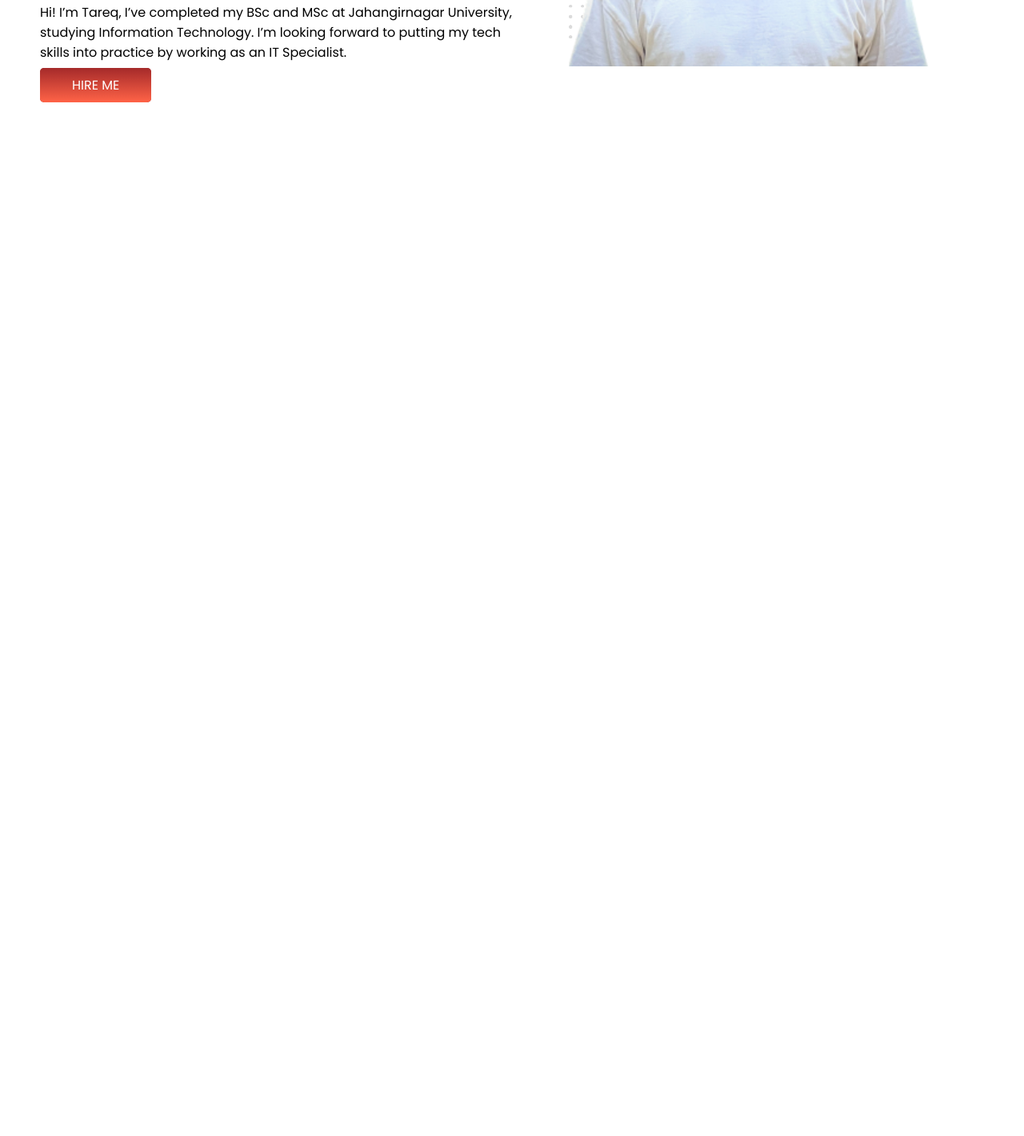
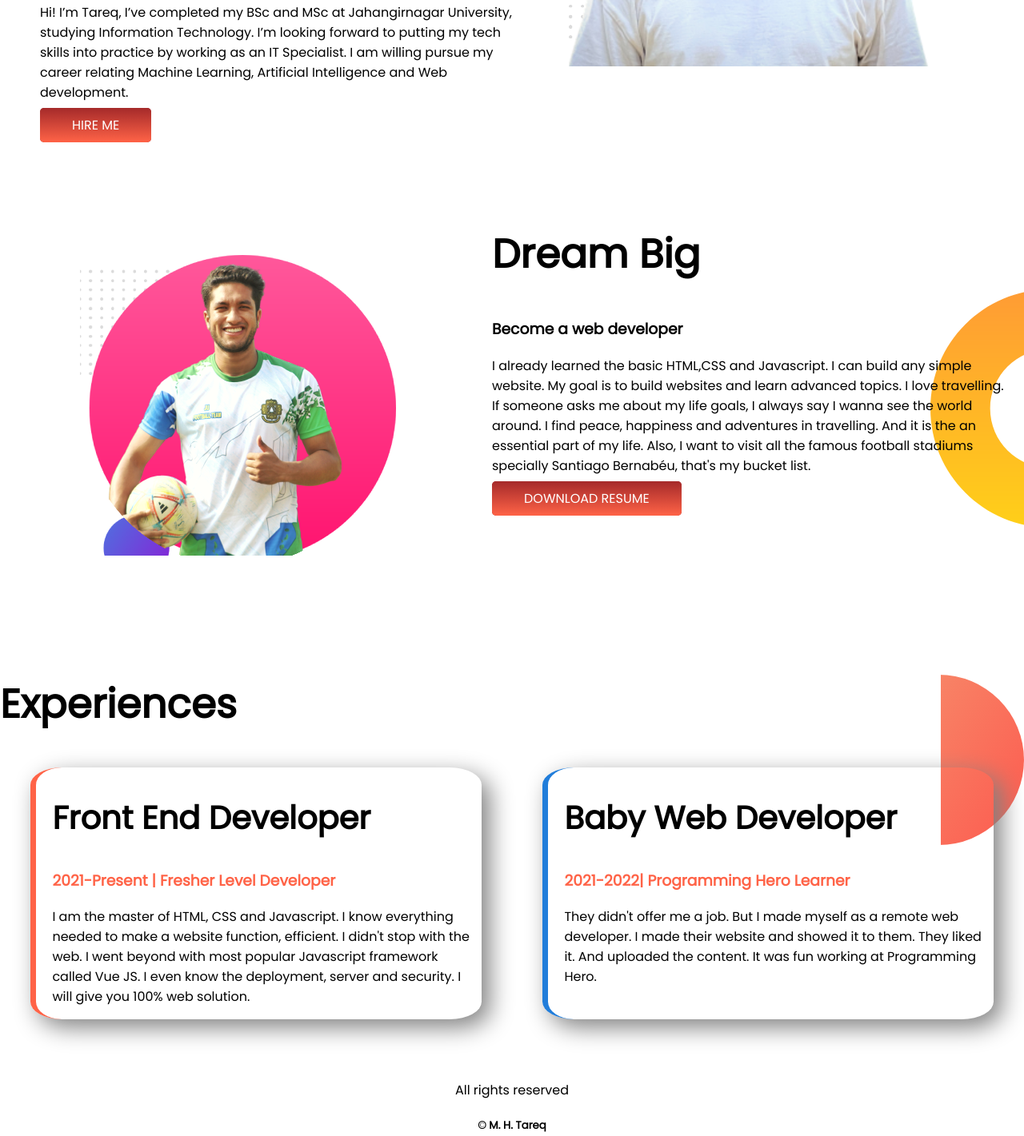
Before and after one commit to MehediTareq/Developer-portfolio, a plain HTML site: page Index.html in a window 1280 px wide. Shown: the part 369-1790 px from the top of the page at 80% size. Before the commit the page ends 800 px from the top, so only its background shows below. Drawn offline with Linux system fonts and the light colour scheme.

Commit message:
style added

```diff
--- a/Index.html
+++ b/Index.html
@@ -14,14 +14,15 @@
 </head>
 
 <body>
-    <section class="top-banner">
+    <section class="top-banner section-flexible">
         <div class="half-width">
             <h1>Welcome to</h1>
             <h1><span class="orange-color">Tareq</span> World!</h1>
             <h3>Javascript Learner and Web Developer</h3>
             <p>Hi! I’m Tareq, I’ve completed my BSc and MSc at Jahangirnagar University, studying Information
                 Technology.
-                I’m looking forward to putting my tech skills into practice by working as an IT Specialist.</p>
+                I’m looking forward to putting my tech skills into practice by working as an IT Specialist. I am willing
+                pursue my career relating Machine Learning, Artificial Intelligence and Web development.</p>
             <a class="link-button" target="_blank" href="https://www.linkedin.com/in/mehedi-hasan-tareq/">HIRE ME</a>
         </div>
 
@@ -29,8 +30,57 @@
             <img src="images/Tareq.png" alt="">
         </div>
     </section>
+    <section class="dream-big section-flexible">
+        <div class="lower-half">
+            <img src="images/Tareq football.png" alt="">
+
+        </div>
+        <div class="lowerhalf-width">
+            <h1>Dream Big</h1>
+            <h3>Become a web developer</h3>
+            <p>I already learned the basic HTML,CSS and Javascript. I can build any simple website. My goal is to build
+                websites
+                and learn advanced topics. I love travelling. If someone asks me about my life goals, I always say I
+                wanna see the world around. I find peace,
+                happiness and adventures in travelling. And it is the an essential part of my life. Also, I want to
+                visit all the famous
+                football stadiums specially Santiago Bernabéu, that's my bucket list.</p>
+            <a class="link-button" target="_blank" href="">DOWNLOAD RESUME</a>
+
+        </div>
+    </section>
+    <section class="experience-area">
+        <H1>Experiences</H1>
+        <div class="section-flexible">
+            <div id="front-end" class="Experience-iteam">
+                <h2>Front End Developer</h2>
+                <h3>2021-Present | Fresher Level Developer</h3>
+                <p>I am the master of HTML, CSS and Javascript. I know everything needed to make a website function,
+                    efficient. I didn't
+                    stop with the web. I went beyond with most popular Javascript framework called Vue JS. I even know
+                    the
+                    deployment,
+                    server and security. I will give you 100% web solution.</p>
+
+            </div>
+            <div id="web-dev" class="Experience-iteam">
+                <h2>Baby Web Developer</h2>
+                <h3>2021-2022| Programming Hero Learner</h3>
+                <p>They didn't offer me a job. But I made myself as a remote web developer. I made their website and
+                    showed
+                    it to them.
+                    They liked it. And uploaded the content. It was fun working at Programming Hero.</p>
+            </div>
+        </div>
+
+
+    </section>
 
 
 </body>
+<footer>
+    <p>All rights reserved</p>
+    <h5>© M. H. Tareq</h5>
+</footer>
 
 </html>
--- a/style.css
+++ b/style.css
@@ -5,6 +5,11 @@ body {
 
 h1 {
     font-size: 50px;
+
+}
+
+h2 {
+    font-size: 40px;
 }
 
 .orange-color {
@@ -12,13 +17,15 @@ h1 {
 
 }
 
-section {
+.section-flexible {
     display: flex;
+    ;
 }
 
 .half-width {
     width: 70%;
     padding: 50px;
+
 
 }
 
@@ -40,3 +47,56 @@ section {
     background-image: url(images/top-banner.png);
     background-repeat: no-repeat;
 }
+
+.dream-big {
+    background-image: url(images/dream-bg.png);
+    background-repeat: no-repeat;
+    background-position: right;
+}
+
+.lower-half {
+    width: 120%;
+    padding: 100px;
+
+}
+
+.lowerhalf-width {
+    padding: 20px;
+}
+
+.Experience-iteam h3 {
+    color: tomato;
+}
+
+.experience-area {
+    background-image: url(images/exp-bg.png);
+    background-repeat: no-repeat;
+    background-position-x: right;
+}
+
+.Experience-iteam {
+    width: 60%;
+    box-shadow: 10px 10px 30px gray;
+    margin-left: 3%;
+    margin-right: 3%;
+    padding-left: 20px;
+    padding-right: 10px;
+    border-radius: 7%;
+
+}
+
+#front-end {
+    border-left: 7px solid tomato;
+}
+
+#web-dev {
+    border-left: 7px solid rgb(33, 125, 218);
+
+}
+
+footer {
+    text-align: center;
+    padding-top: 60px;
+    box-shadow: 5px;
+
+}
```
Also changed, not shown: images/Tareq football.png (added), images/jhankar.png (deleted), images/jhankar2.png (deleted).
